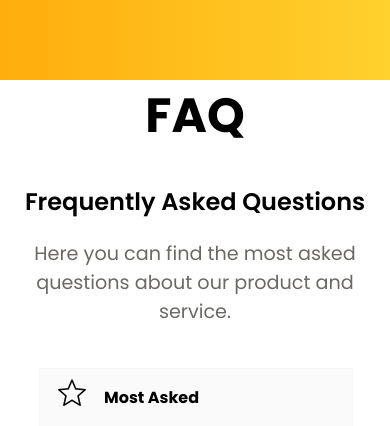
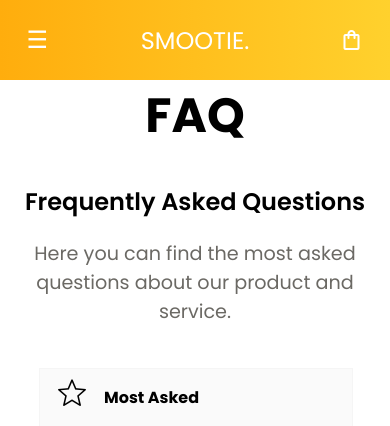
Before and after one commit to Josh-Cox/Smootie-Website, a Django app: page /faq/ in a window 390 px wide. Shown: the top 426 px of the page. Run offline with Django 4.2, Linux system fonts and the light colour scheme.

Commit message:
Finished Version

```diff
--- a/static/css/base.css
+++ b/static/css/base.css
@@ -294,7 +294,7 @@ a {
         width: 100%;
         height: 5rem;
         background: transparent;
-        z-index: 9;
+        z-index: 0;
         font-family: "Poppins" !important;
     }
 
@@ -307,7 +307,7 @@ a {
         height: 100%;
         background: linear-gradient(to right, var(--nav-gradient-left) , var(--nav-gradient-right));
         transition: opacity 0.5s ease-out;
-        z-index: 10;
+        z-index: 1;
         opacity: var(--navbar-opacity);
     }
 
--- a/store/templates/store/base.html
+++ b/store/templates/store/base.html
@@ -109,11 +109,11 @@
       </div>
     </div>
 
-      <button class="openbtn" onclick="openNav()">&#9776;</button>
+      <button class="openbtn mobile-nav-element" onclick="openNav()">&#9776;</button>
 
-      <a href="/" class="mobile-nav-title">SMOOTIE.</a>
+      <a href="/" class="mobile-nav-title mobile-nav-element">SMOOTIE.</a>
 
-      <button class="bagbtn">
+      <button class="bagbtn mobile-nav-element">
         <a href="/cart"><span class="material-symbols-rounded">shopping_bag</span></a>
       </button>
 
--- a/store/views.py
+++ b/store/views.py
@@ -167,7 +167,7 @@ def cart(request):
             device = request.COOKIES['device']
             customer, created = Customer.objects.get_or_create(device=device)
         except:
-            return render(request, 'store/home.html', {"first": True})
+            return render(request, 'store/shop.html')
 
     try:
         order, created = Order.objects.get_or_create(customer=customer, complete=False)
```
